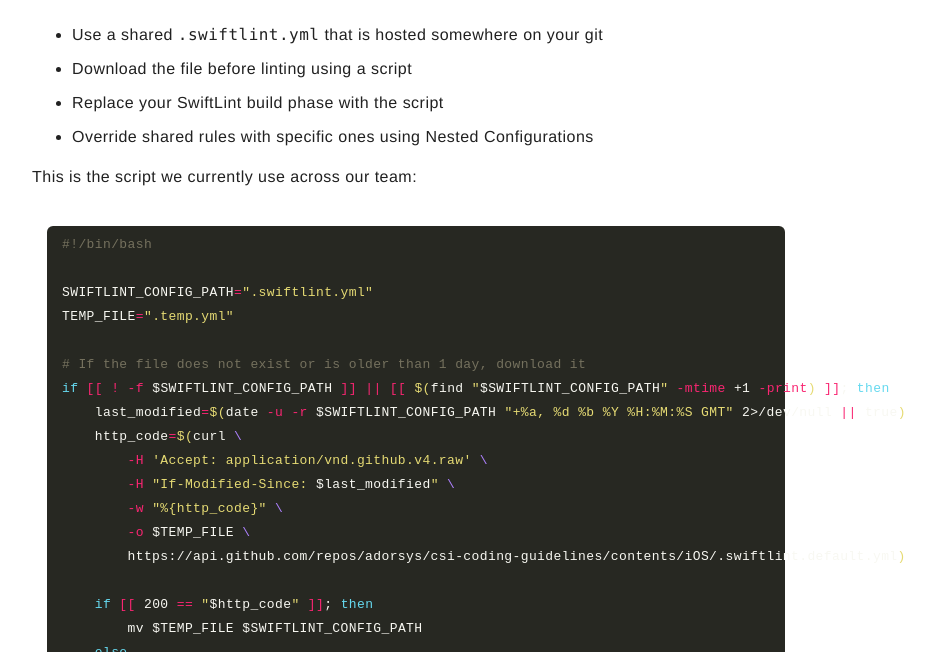
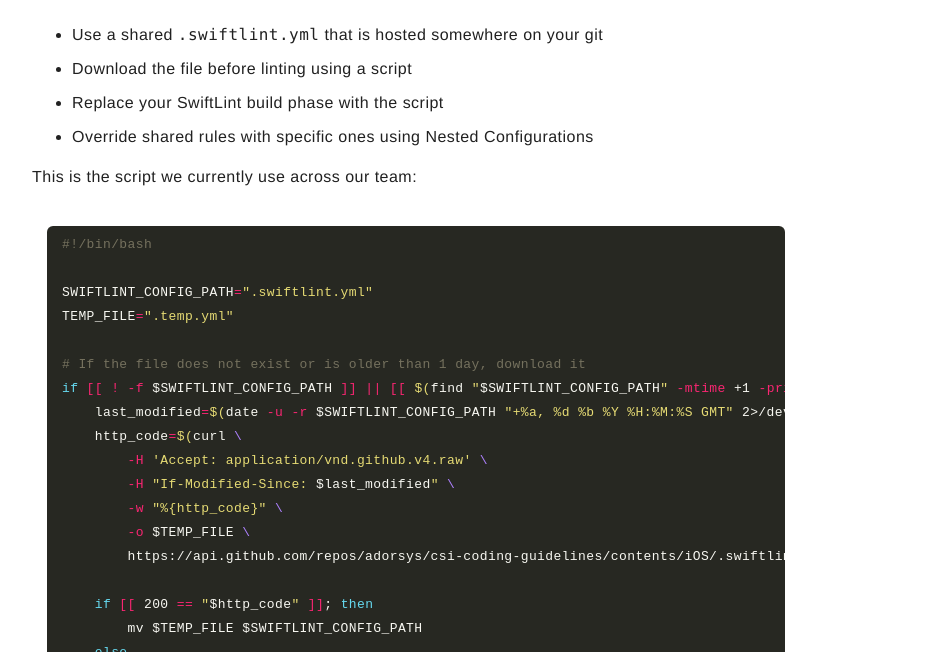
Before and after one commit to xavierLowmiller/xavierLowmiller.github.io, a Jekyll site: the page built from _posts/2018-07-09-SwiftLint-For-Teams.md, in a window 1280 px wide. Shown: the part 2944-3596 px from the top of the page, without its empty margins (224-1159 px from the left). Built offline with Jekyll 4.4.1, drawn with Linux system fonts in a browser that asks for light colours.

Commit message:
Fix too wide code highlight blocks

```diff
--- a/css/main.css
+++ b/css/main.css
@@ -26,6 +26,7 @@ a {
 a:hover {
     text-decoration: underline;
 }
+pre { white-space: pre; overflow: auto; }
 h1 {
     font-size: 2em;
 }
```
